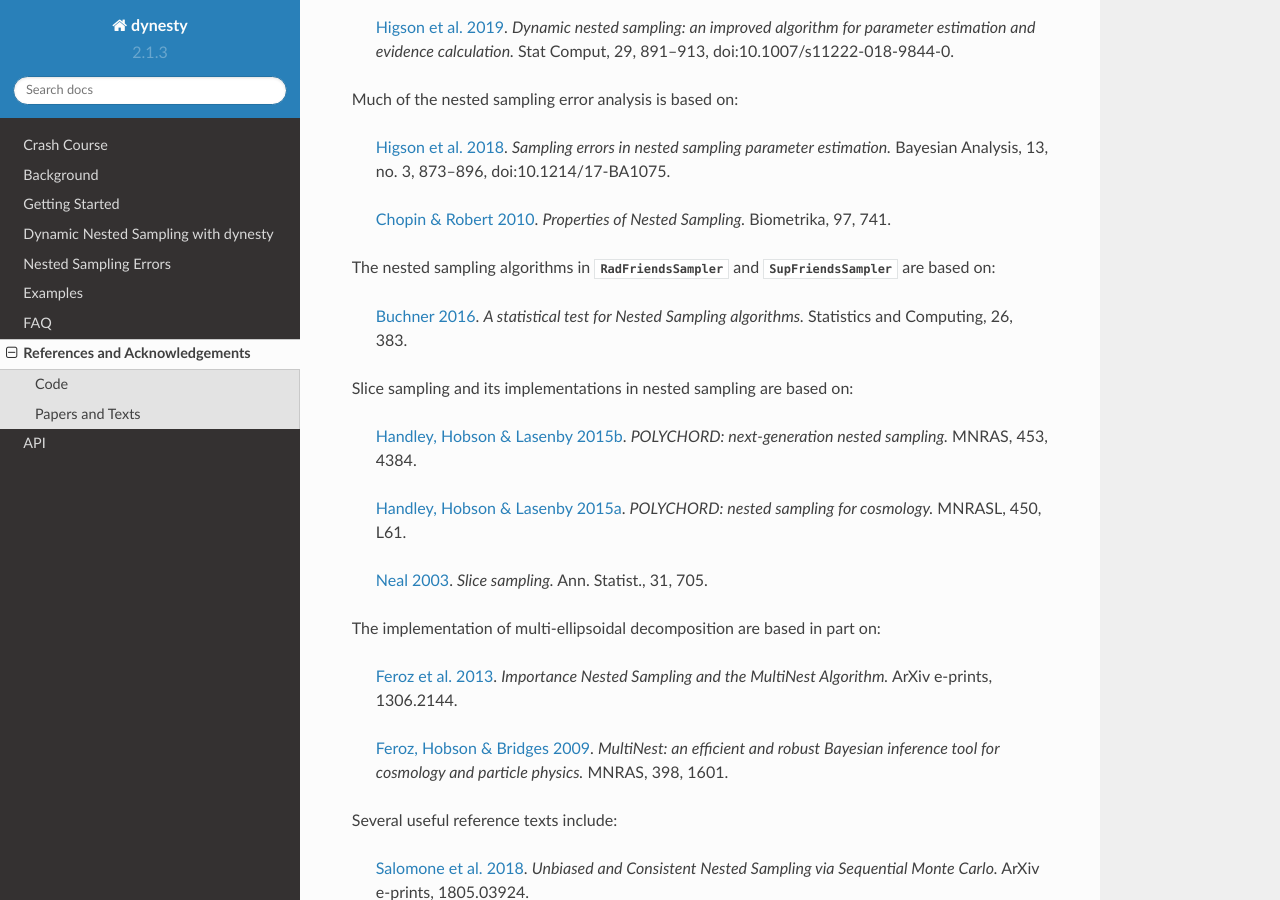
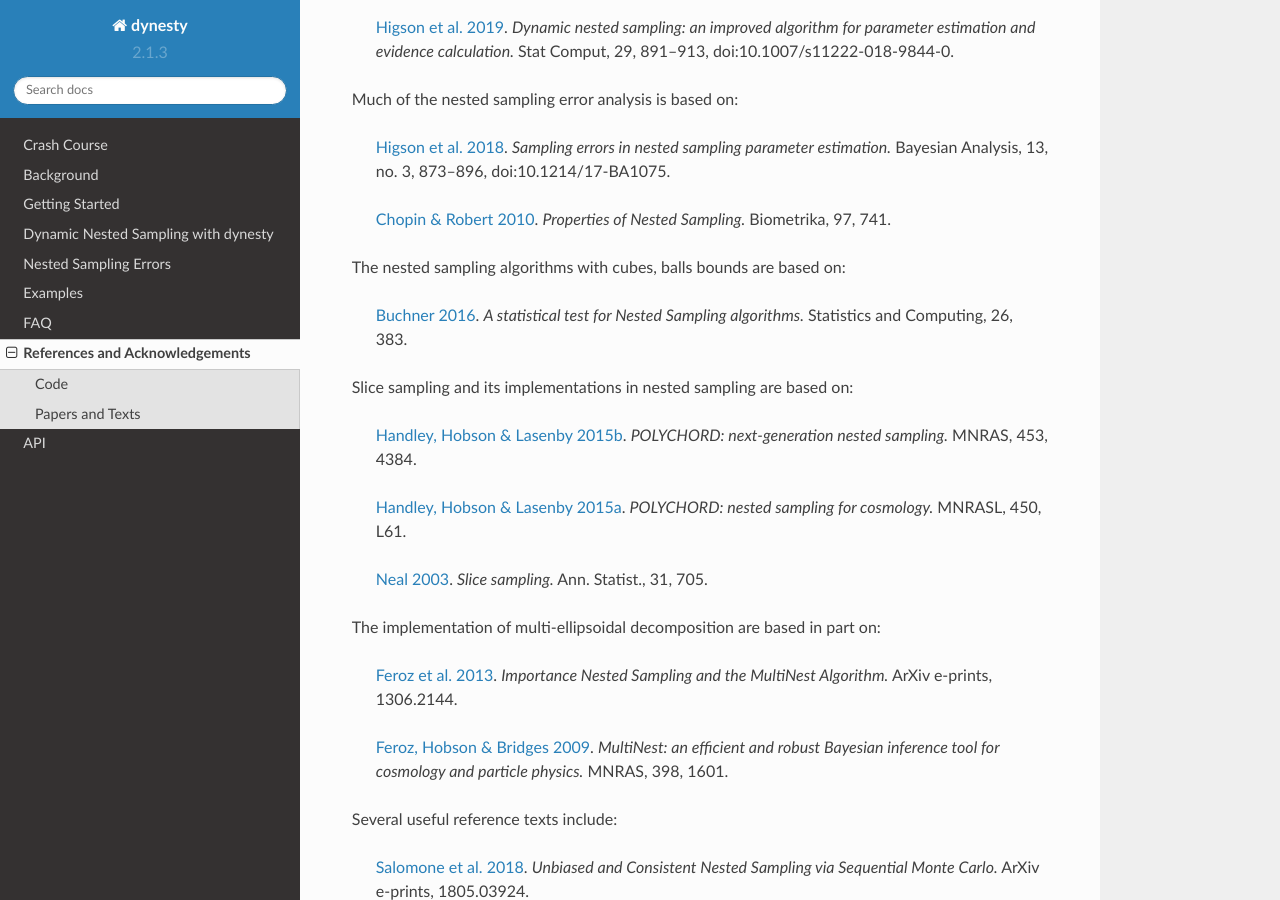
Before and after one commit to joshspeagle/dynesty, a Sphinx documentation site: the page built from docs/source/references.rst, in a window 1280 px wide and 900 px high, scrolled down 1550 px. Built offline with Sphinx 7.4.7 and the Read the Docs theme 2.0.0, drawn with Linux system fonts in a browser that asks for light colours; the version number is read from the project's files by our own code.

Commit message:
update docs

```diff
--- a/docs/source/references.rst
+++ b/docs/source/references.rst
@@ -116,9 +116,7 @@ Much of the nested sampling error analysis is based on:
     *Properties of Nested Sampling.*
     Biometrika, 97, 741.
 
-The nested sampling algorithms in
-:class:`~dynesty.nestedsamplers.RadFriendsSampler` and
-:class:`~dynesty.nestedsamplers.SupFriendsSampler`
+The nested sampling algorithms with cubes, balls bounds
 are based on:
 
     `Buchner 2016 <http://adsabs.harvard.edu/abs/2014arXiv1407.5459B>`_.
```
Also changed, not shown: docs/source/api.rst (+0 -9 lines).
